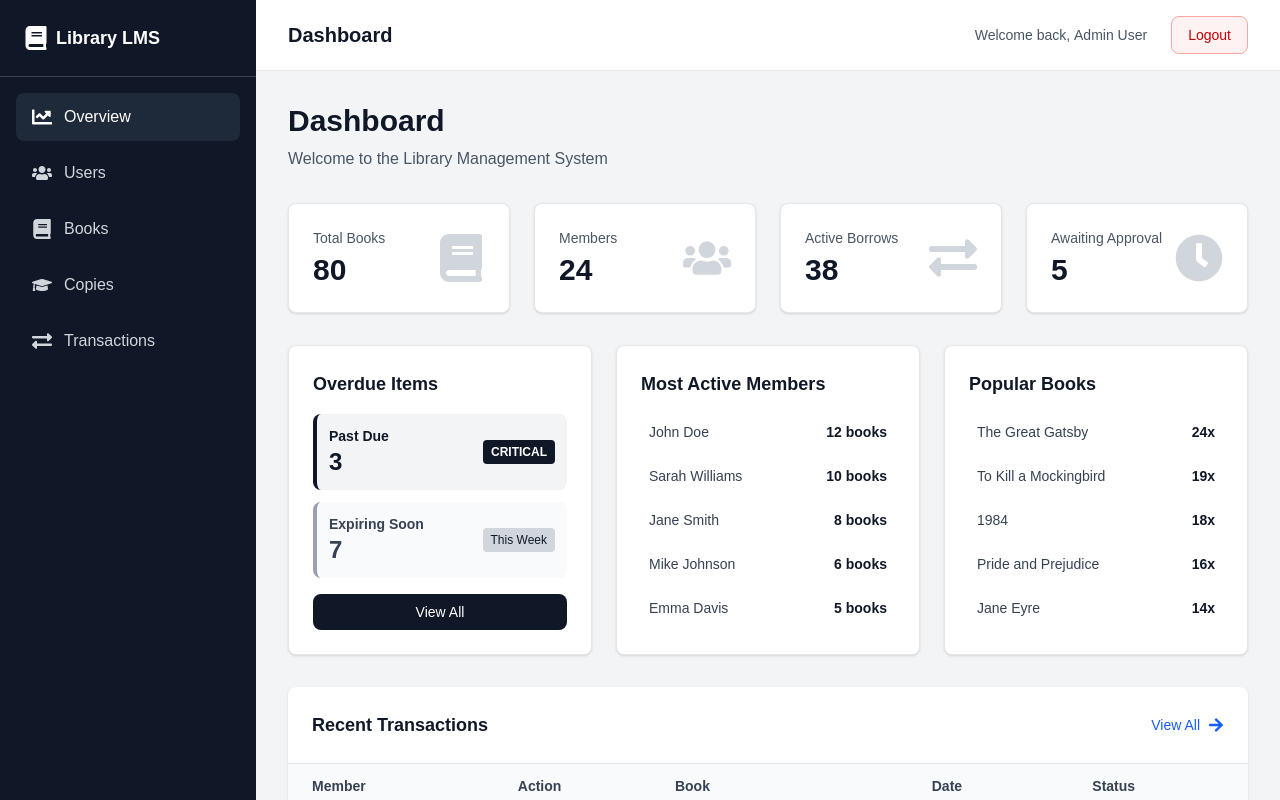
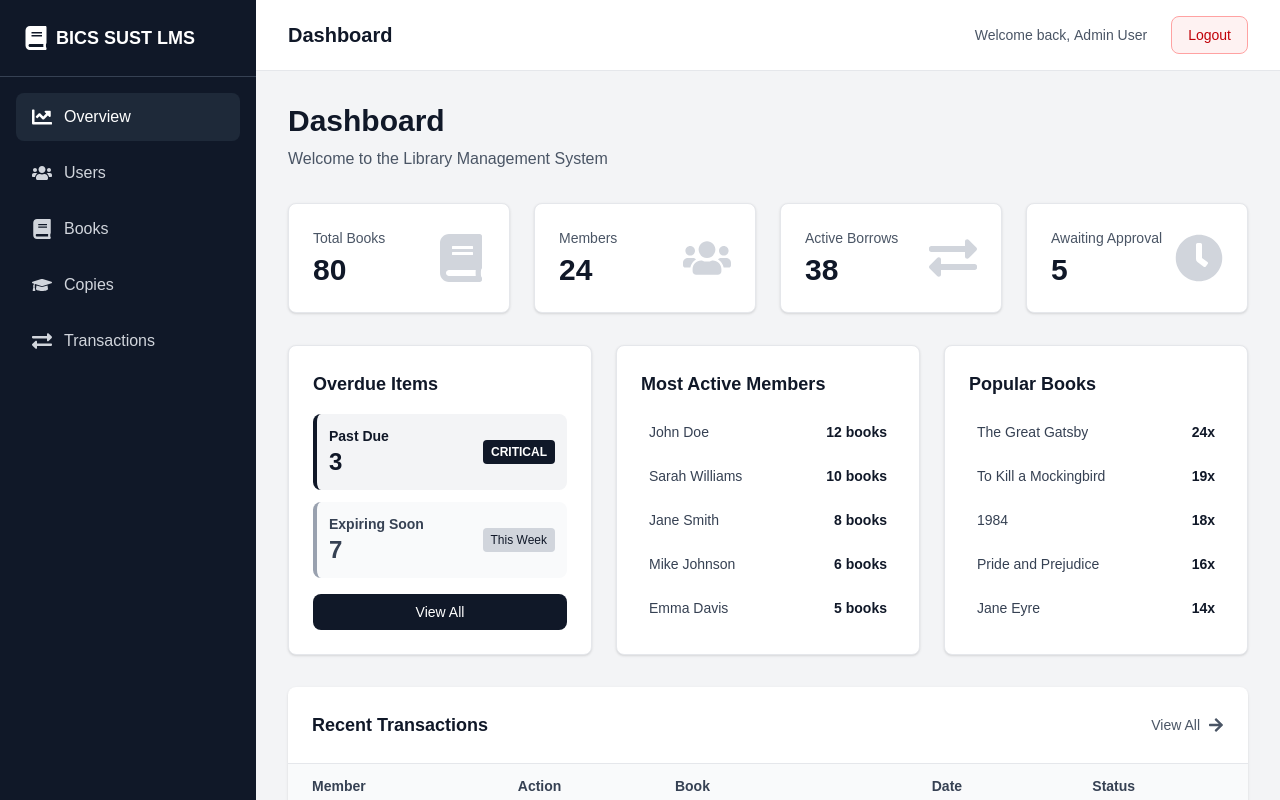
Before and after one commit to ahnayef/bics-sust-lms, a Next.js app: page /dashboard in a window 1280 px wide. Shown: the top 800 px of the page. Built offline with nearby package versions, Linux system fonts and the light colour scheme.

Commit message:
Update color

```diff
--- a/app/dashboard/layout.tsx
+++ b/app/dashboard/layout.tsx
@@ -65,7 +65,7 @@ export default function DashboardLayout({
           className="flex items-center gap-2 font-bold text-gray-900"
         >
           <FaBook className="w-5 h-5" />
-          Library LMS
+          BICS SUST LMS
         </Link>
         <button
           onClick={() => setSidebarOpen(!sidebarOpen)}
@@ -89,7 +89,7 @@ export default function DashboardLayout({
           {/* Logo */}
           <div className="hidden lg:flex items-center gap-2 px-6 py-6 font-bold text-lg mb-4 border-b border-gray-700">
             <FaBook className="w-6 h-6" />
-            Library LMS
+            BICS SUST LMS
           </div>
 
           {/* Mobile Close Button */}
--- a/app/dashboard/page.tsx
+++ b/app/dashboard/page.tsx
@@ -220,7 +220,7 @@ export default function DashboardOverview() {
           </h2>
           <Link
             href="/dashboard/transactions"
-            className="flex items-center gap-2 text-blue-600 hover:text-blue-700 font-medium text-sm"
+            className="flex items-center gap-2 text-gray-600 hover:text-gray-700 font-medium text-sm"
           >
             View All <FaArrowRight className="w-4 h-4" />
           </Link>
```
